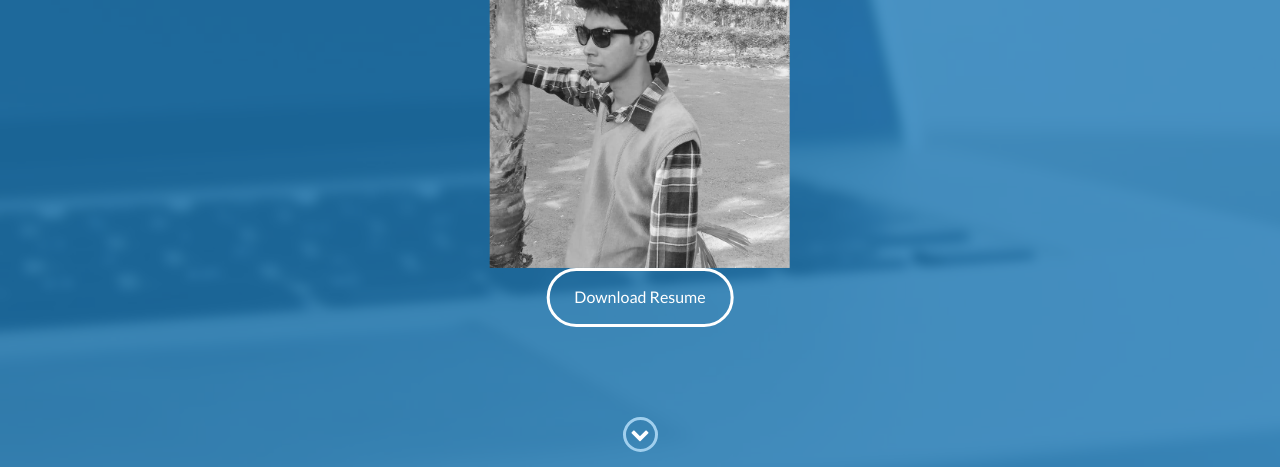
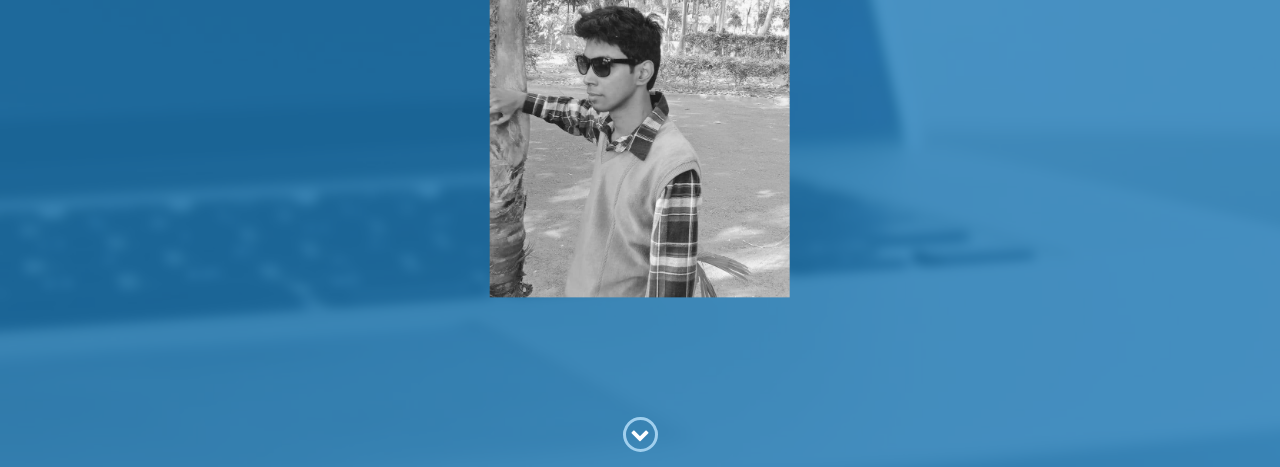
Before and after one commit to sarbojitdas/portfolio, a website: page index.html in a window 1280 px wide. Shown: the part 333-800 px from the top of the page. Drawn offline with nearby package versions, Linux system fonts and the light colour scheme.

Commit message:
Update index.html

```diff
--- a/index.html
+++ b/index.html
@@ -56,7 +56,7 @@
             <h1>SARBOJIT DAS</h1>
             <h2>Data Scientist</h2>
             <img src="images/blackwhite.jpg" width=300 height=300></br>
-            <a href="sarbojit_cv.pdf" download="sarbojit_cv.pdf" class="btn-rounded-white">Download Resume</a>
+
         </div>
         </br></br></br></br></br></br>
         <!-- End #lead-content -->
```
